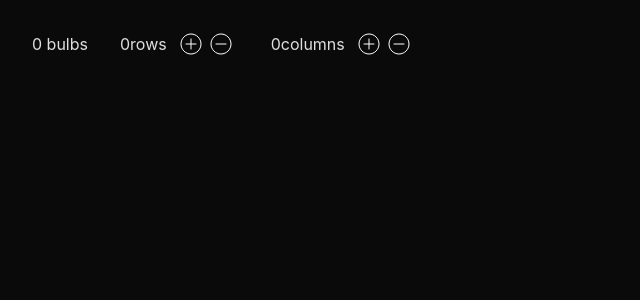
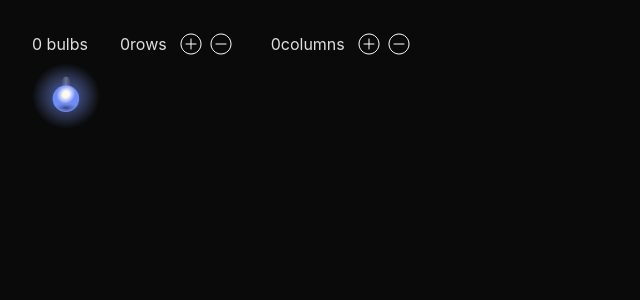
Before and after one commit to Patrycja-dz/lights-generator-app, a React (Vite) app: page / in a window 1280 px wide. Shown: the top 300 px of the page, without its empty margins (0-640 px from the left). Built offline with nearby package versions, Linux system fonts and the light colour scheme.

Commit message:
Create single light

```diff
--- a/src/App.jsx
+++ b/src/App.jsx
@@ -1,6 +1,7 @@
 import "./App.css";
 import Counter from "./components/Counter";
 import { Plus } from "./components/Icons/Plus";
+import SingleLight from "./components/SingleLight";
 import { Text } from "./components/Text";
 
 function App() {
@@ -11,6 +12,7 @@ function App() {
         <Counter text="rows" />
         <Counter text="columns" />
       </nav>
+      <SingleLight />
     </div>
   );
 }
--- /dev/null
+++ b/src/components/SingleLight.jsx
@@ -0,0 +1,13 @@
+import { useState } from "react";
+import lightBulbTurnedOff from "/images/light-bulb-off.svg";
+import lightBlueTurnedOn from "/images/light-blue.svg";
+const SingleLight = () => {
+  const [isLightOn, setIsLightOn] = useState(true);
+  const handleBulbClick = () =>
+    setIsLightOn((prevLightState) => !prevLightState);
+
+  const imageSrc = isLightOn ? lightBlueTurnedOn : lightBulbTurnedOff;
+  return <img src={imageSrc} alt="Single light" onClick={handleBulbClick} />;
+};
+
+export default SingleLight;
```
Also changed, not shown: public/images/light-bulb-off.svg (added).
